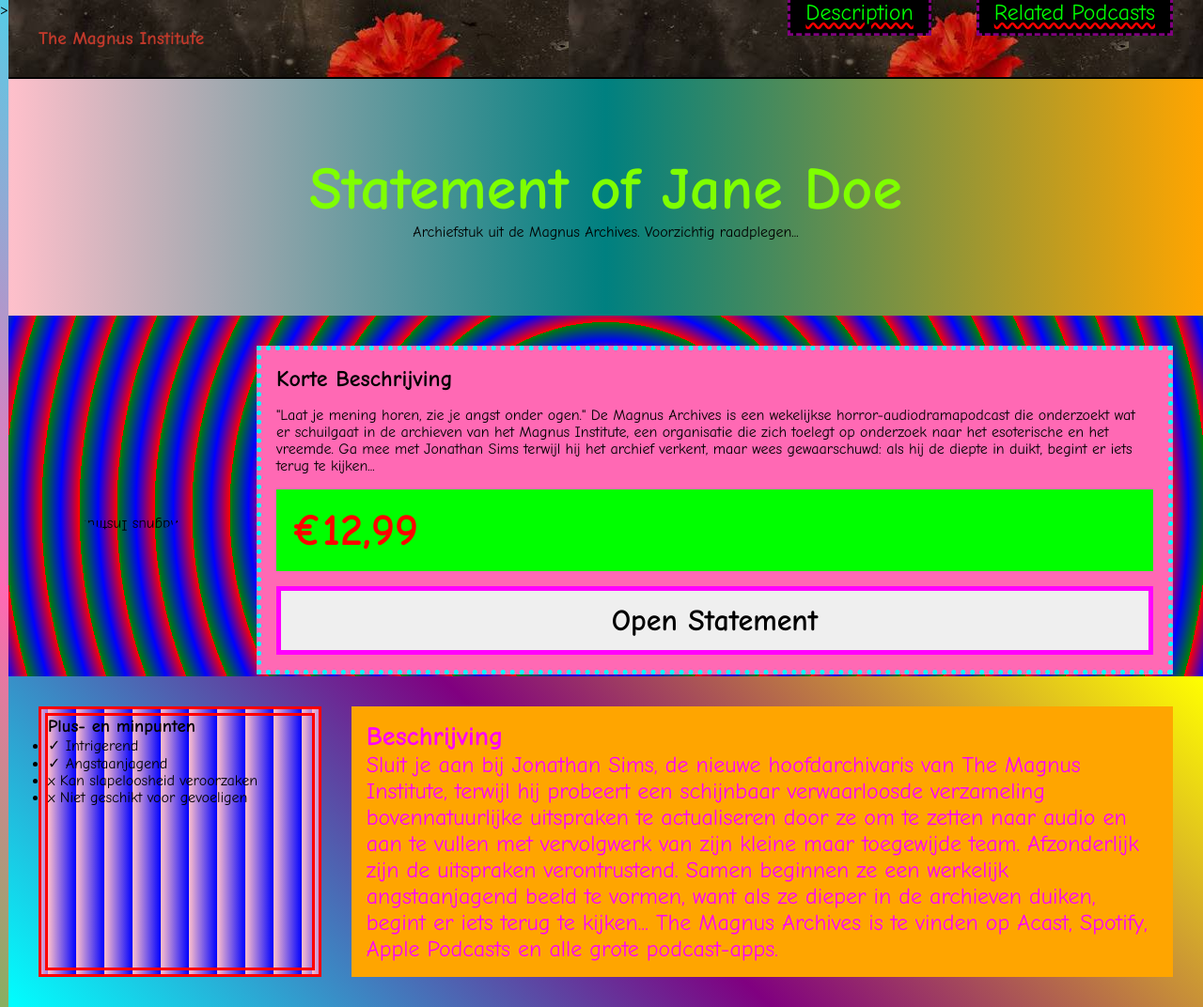
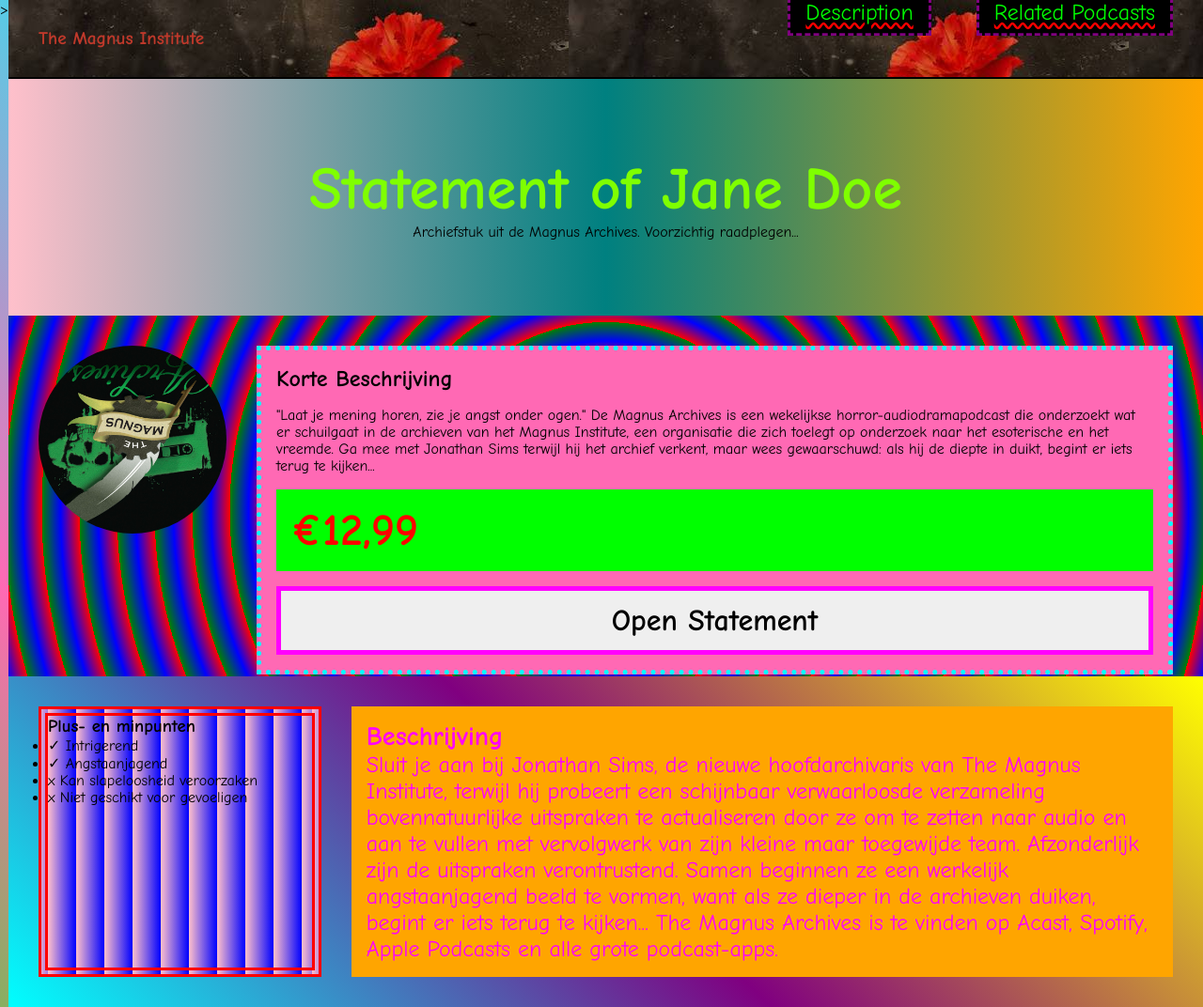
Before and after one commit to Amen0cael/Fansite-CMD, a plain HTML site: page index.html in a window 1280 px wide. Shown: the top 1072 px of the page at 94% size. Drawn offline with Linux system fonts and the light colour scheme; the site is published under a folder, as on GitHub Pages, so addresses that start at the root find nothing.

Commit message:
Add files via upload

```diff
--- a/index.html
+++ b/index.html
@@ -26,7 +26,7 @@
         <main>
             <article>
                 <section class="content">
-                    <img src="/images/The_Magnus_Archives_Logo.jpg" alt="The Magnus Institute Logo" />
+                    <img src="images/The_Magnus_Archives_Logo.jpg" alt="The Magnus Institute Logo" />
                     <div class="details">
                         <h2>Korte Beschrijving</h2>
                         <p>
```
